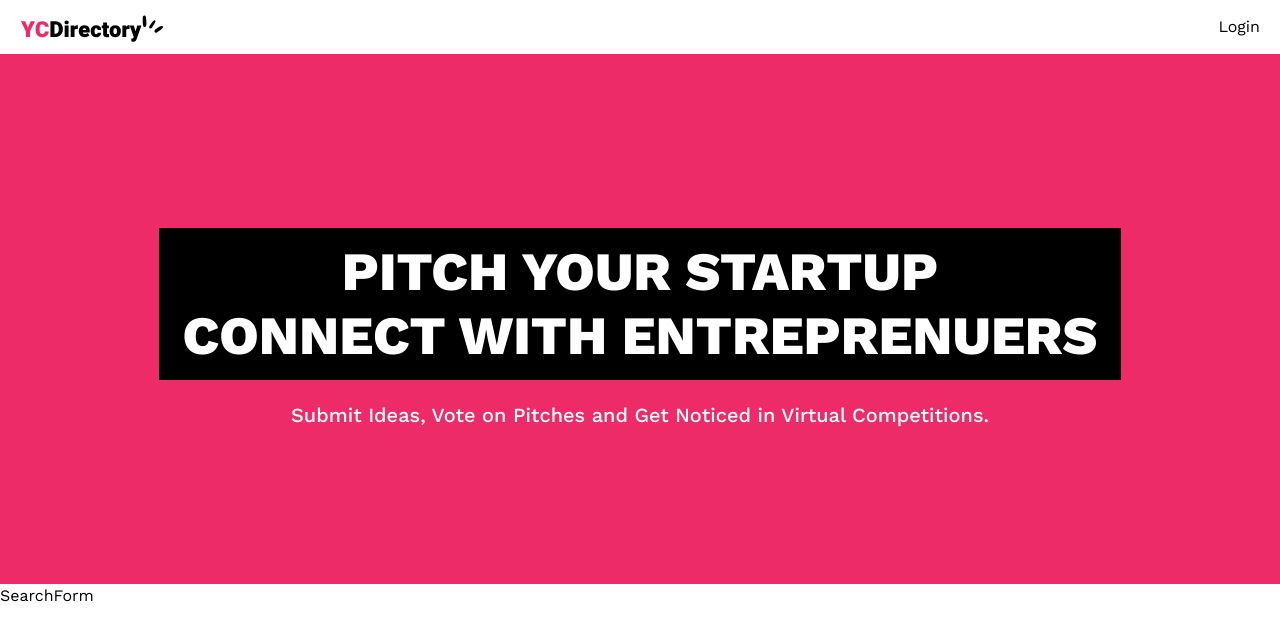
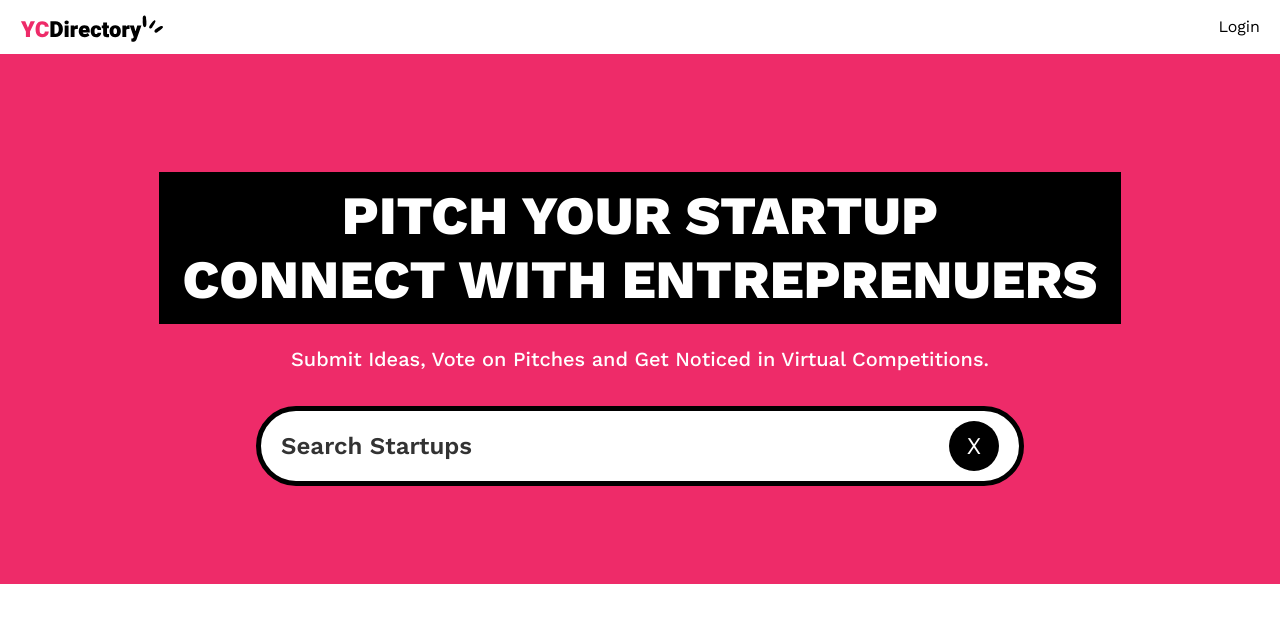
Before and after one commit to edememediong1/Y-Combinator-directory, a Next.js app: page / in a window 1280 px wide. Shown: the top 640 px of the page. Built offline with nearby package versions, Linux system fonts and the light colour scheme; no server answers.

Commit message:
added reset button

```diff
--- a/app/(root)/page.tsx
+++ b/app/(root)/page.tsx
@@ -6,8 +6,9 @@
         <section className="pink_container">
           <h1 className="heading">Pitch your startup<br/> Connect with entreprenuers</h1>
           <p className="sub-heading !max-w-3xl">Submit Ideas, Vote on Pitches and Get Noticed in Virtual Competitions.</p>
+          <SearchForm/>
         </section>
-          <SearchForm/>
+
       </main>
   );
 }
--- a/app/components/SearchForm.tsx
+++ b/app/components/SearchForm.tsx
@@ -1,8 +1,26 @@
-import React from 'react'
+
+import Form from 'next/form'
+import SearchFormReset from './SearchFormReset'
 
 const SearchForm = () => {
+    const query = 'Test'
+
+
   return (
-    <div>SearchForm</div>
+    <Form action='/' scroll={false} className="search-form">
+        <input
+            name="query"
+            defaultValue=""
+            className='search-input'
+            placeholder='Search Startups'
+        />
+
+        <div className='flex gap-2'>
+            {query && (
+               <SearchFormReset/>
+            )}
+        </div>
+    </Form>
   )
 }
 
--- /dev/null
+++ b/app/components/SearchFormReset.tsx
@@ -0,0 +1,22 @@
+'use client'
+
+import Link from "next/link"
+
+const SearchFormReset = () => {
+    const reset = () => {
+            const form = document.querySelector('.search-form') as HTMLFormElement;
+
+            if(form){
+                form.reset()
+            }
+        }
+  return (
+     <button type='reset' onClick={reset}>
+        <Link href="/"  className="search-btn text-white">
+            X
+        </Link>
+     </button>
+  )
+}
+
+export default SearchFormReset
```
